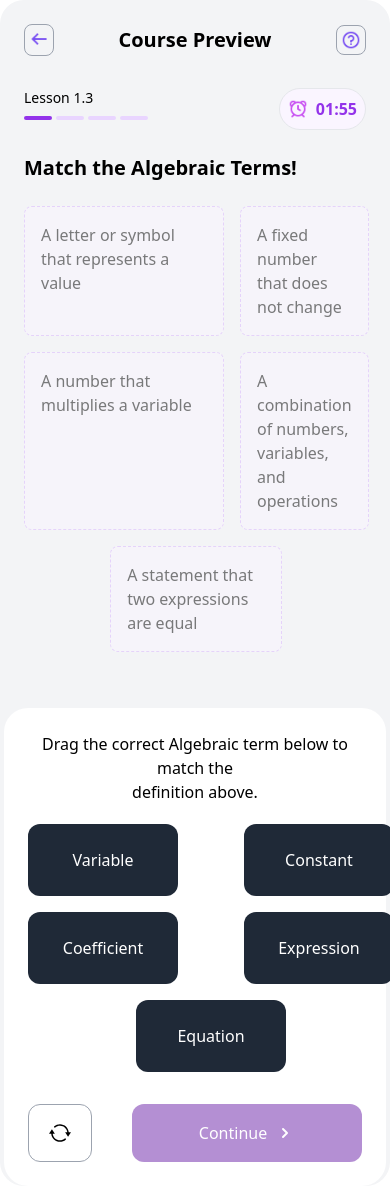
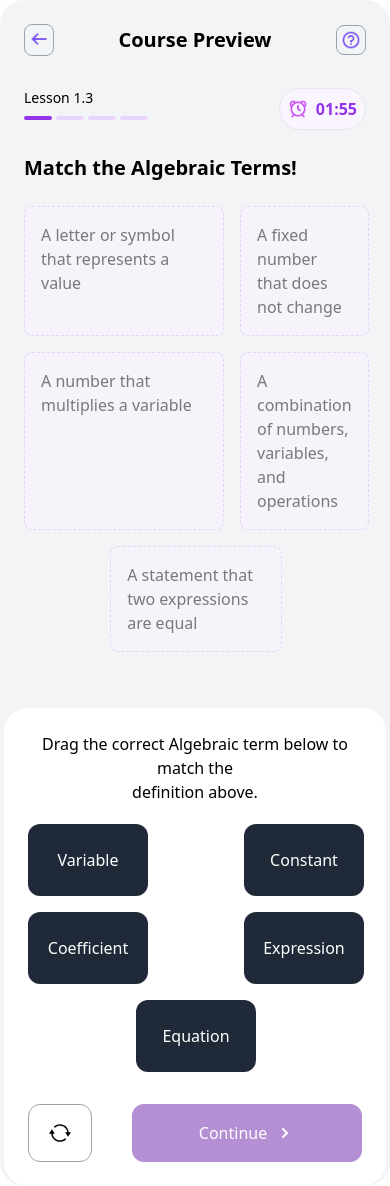
Before and after one commit to bhankymyk/quiz-app, a Vue app: page /maths in a window 390 px wide. Built offline with nearby package versions, Linux system fonts and the light colour scheme.

Commit message:
fix: mobile responsiveness

```diff
--- a/src/views/MathsView.vue
+++ b/src/views/MathsView.vue
@@ -37,7 +37,7 @@
         <div
           v-for="(definition, index) in items"
           :key="definition.id"
-          class="p-4 rounded-lg transition-colors duration-200 border border-dashed relative"
+          class="p-4 rounded-lg transition-colors duration-200 border border-dashed relative qst"
           :class="[
             {
               'bg-yellow-100': definition.matched,
@@ -355,7 +355,10 @@ const reloadGame = () => {
 @media screen and (max-width: 425px) {
   .opt {
 
-    width: 150px;
+    width: 120px;
+  }
+  qst{
+    width: 120px;
   }
 
 }
```
